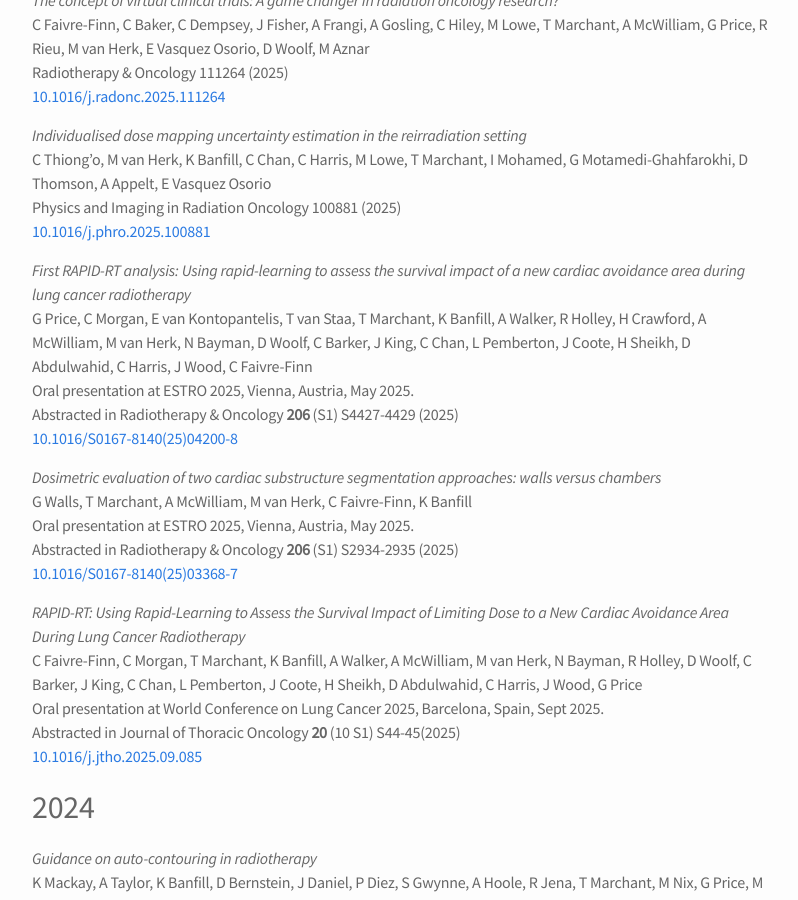
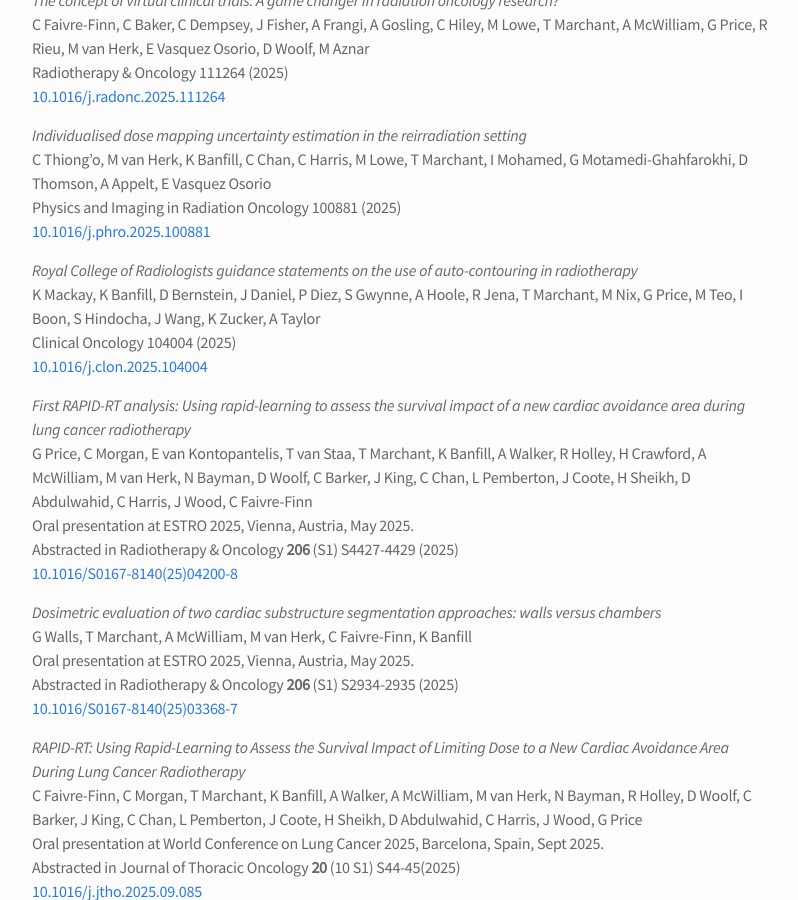
Before and after one commit to temarchant/researchprofile, a Jekyll site: the page built from 02_publications.md, in a window 1280 px wide and 900 px high, scrolled down 635 px. Shown: the whole window, without its empty margins (238-1036 px from the left). Built offline with Jekyll 4.4.1, drawn with Linux system fonts in a browser that asks for light colours.

Commit message:
Add new publication entries to 02_publications.md

```diff
--- a/02_publications.md
+++ b/02_publications.md
@@ -33,6 +33,11 @@
 C Thiong’o, M van Herk, K Banfill, C Chan, C Harris, M Lowe, T Marchant, I Mohamed, G Motamedi-Ghahfarokhi, D Thomson, A Appelt, E Vasquez Osorio
 Physics and Imaging in Radiation Oncology 100881 (2025)
 [10.1016/j.phro.2025.100881](https://doi.org/10.1016/j.phro.2025.100881)
+
+*Royal College of Radiologists guidance statements on the use of auto-contouring in radiotherapy*
+K Mackay, K Banfill, D Bernstein, J Daniel, P Diez, S Gwynne, A Hoole, R Jena, T Marchant, M Nix, G Price, M Teo, I Boon, S Hindocha, J Wang, K Zucker, A Taylor
+Clinical Oncology 104004 (2025)
+[10.1016/j.clon.2025.104004](https://doi.org/10.1016/j.clon.2025.104004)
 
 *First RAPID-RT analysis: Using rapid-learning to assess the survival impact of a new cardiac avoidance area during lung cancer radiotherapy*
 G Price, C Morgan, E van Kontopantelis, T van Staa, T Marchant, K Banfill, A Walker, R Holley, H Crawford, A McWilliam, M van Herk, N Bayman, D Woolf, C Barker, J King, C Chan, L Pemberton, J Coote, H Sheikh, D Abdulwahid, C Harris, J Wood, C Faivre-Finn
```
